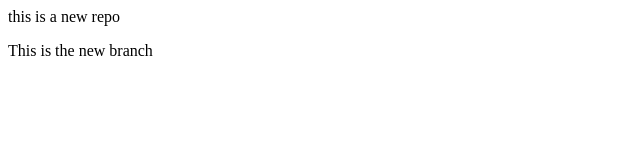
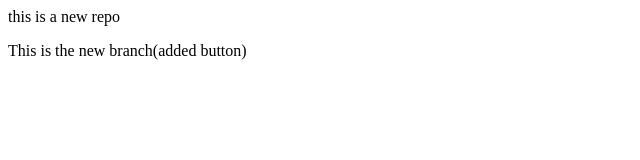
Before and after one commit to Keshav004Keshu/Localfilr, a plain HTML site: page index.html in a window 1280 px wide. Shown: the full height of the page, 0-640 px from the left. Drawn offline with Linux system fonts and the light colour scheme.

```diff
--- a/index.html
+++ b/index.html
@@ -1,2 +1,2 @@
 <p>this is a new repo</p>
-<p>This is the new branch</p>
+<p>This is the new branch(added button)</p>
```
